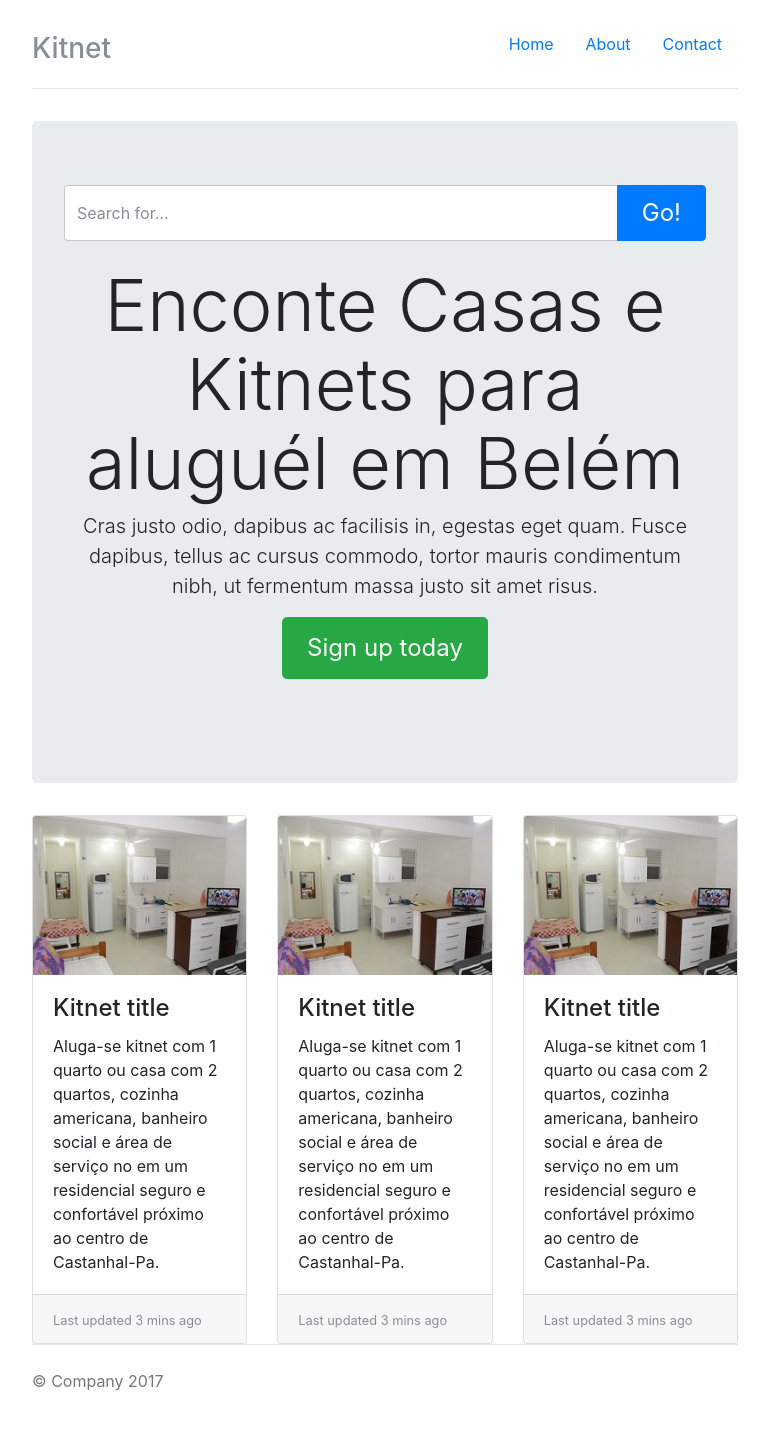
After one commit to franknfjr/kitnet, a PHP site: page /index.html in a window 1280 px wide. The commit adds this page. Shown: the whole page, without its empty margins (255-1024 px from the left). Run offline with PHP 8.4, Linux system fonts and the light colour scheme.

Commit message:
updates bootstrap

```diff
--- a/add.php
+++ b/add.php
@@ -1,16 +1,13 @@
 <?php session_start(); ?>
-
 <?php
    if(!isset($_SESSION['valid'])) {
    	header('Location: login.php');
    }
    ?>
-
 <html>
    <head>
       <title>Add Imovel</title>
    </head>
-
    <body>
       <?php
          //including the database connection file
@@ -66,7 +63,7 @@ if(isset($_POST['Submit'])) {
 
          		//display success message
          		echo "<font color='green'>Data added successfully.";
-		echo "<br/><a href='view.php'>View Result</a>";
+         		echo "<br/><a href='viewImovel.php'>View Result</a>";
          	}
          }
          ?>
--- a/connection.php
+++ b/connection.php
@@ -1,9 +1,4 @@
 <?php
-
-/**
- * mysql_connect is deprecated
- * using mysqli_connect instead
- */
 
    $databaseHost = 'localhost';
    $databaseName = 'mydb';
--- a/database.sql
+++ b/database.sql
@@ -57,7 +57,7 @@ CREATE TABLE IF NOT EXISTS `mydb`.`imovel` (
   `endereco` VARCHAR(150) NULL,
   `bairro` VARCHAR(45) NULL,
   `cep` VARCHAR(45) NULL,
-  `valor_aluguel` DECIMAL(12,1) NULL,
+  `valor_aluguel` DECIMAL(12,2) NULL,
   `descricao` VARCHAR(200) NULL,
   `qtd_quartos` INT NULL,
   `area_total` INT NULL,
--- /dev/null
+++ b/index.html
@@ -0,0 +1,95 @@
+<!DOCTYPE html>
+<html lang="pt-BR">
+   <head>
+      <meta charset="utf-8">
+      <meta name="viewport" content="width=device-width, initial-scale=1, shrink-to-fit=no">
+      <meta name="description" content="">
+      <meta name="author" content="">
+      <link rel="icon" href="https://getbootstrap.com/favicon.ico">
+      <title>Kitnet</title>
+      <!-- Bootstrap core CSS -->
+      <link rel="stylesheet" href="https://maxcdn.bootstrapcdn.com/bootstrap/4.0.0-beta/css/bootstrap.min.css" integrity="sha384-/Y6pD6FV/Vv2HJnA6t+vslU6fwYXjCFtcEpHbNJ0lyAFsXTsjBbfaDjzALeQsN6M" crossorigin="anonymous">
+      <!-- Custom styles for this template -->
+      <link href="narrow-jumbotron.css" rel="stylesheet">
+   </head>
+   <body>
+      <div class="container">
+         <div class="header clearfix">
+            <nav>
+               <ul class="nav nav-pills float-right" role="tablist">
+                  <li class="nav-item">
+                     <a class="nav-link" href="index.html">Home <span class="sr-only">(current)</span></a>
+                  </li>
+                  <li class="nav-item">
+                     <a class="nav-link" href="#">About</a>
+                  </li>
+                  <li class="nav-item">
+                     <a class="nav-link" href="#">Contact</a>
+                  </li>
+               </ul>
+            </nav>
+            <h3 class="text-muted">Kitnet</h3>
+         </div>
+         <div class="jumbotron">
+            <div class="input-group">
+               <input type="text" class="form-control" placeholder="Search for..." aria-label="Search for...">
+               <span class="input-group-btn">
+               <button class="btn btn-primary" type="button">Go!</button>
+               </span>
+            </div>
+            <br>
+            <h1 class="display-3">Enconte Casas e Kitnets para aluguél em Belém</h1>
+            <p class="lead">Cras justo odio, dapibus ac facilisis in, egestas eget quam. Fusce dapibus, tellus ac cursus commodo, tortor mauris condimentum nibh, ut fermentum massa justo sit amet risus.</p>
+            <p><a class="btn btn-lg btn-success" href="registerProprietario.php" role="button">Sign up today</a></p>
+            <br>
+         </div>
+         <div class="row">
+            <div class="col-md-4">
+               <div class="card">
+                  <img class="card-img-top" src="img-kitnet.jpg" alt="Card image cap">
+                  <div class="card-body">
+                     <h4 class="card-title">Kitnet title</h4>
+                     <p class="card-text">Aluga-se kitnet com 1 quarto ou casa com 2 quartos, cozinha americana, banheiro social e área de serviço no em um residencial seguro e confortável próximo ao centro de Castanhal-Pa. </p>
+                  </div>
+                  <div class="card-footer">
+                     <small class="text-muted">Last updated 3 mins ago</small>
+                  </div>
+               </div>
+            </div>
+            <div class="col-md-4">
+               <div class="card">
+                  <img class="card-img-top" src="img-kitnet.jpg" alt="Card image cap">
+                  <div class="card-body">
+                     <h4 class="card-title">Kitnet title</h4>
+                     <p class="card-text">Aluga-se kitnet com 1 quarto ou casa com 2 quartos, cozinha americana, banheiro social e área de serviço no em um residencial seguro e confortável próximo ao centro de Castanhal-Pa. </p>
+                  </div>
+                  <div class="card-footer">
+                     <small class="text-muted">Last updated 3 mins ago</small>
+                  </div>
+               </div>
+            </div>
+            <div class="col-md-4">
+               <div class="card">
+                  <img class="card-img-top" src="img-kitnet.jpg" alt="Card image cap">
+                  <div class="card-body">
+                     <h4 class="card-title">Kitnet title</h4>
+                     <p class="card-text">Aluga-se kitnet com 1 quarto ou casa com 2 quartos, cozinha americana, banheiro social e área de serviço no em um residencial seguro e confortável próximo ao centro de Castanhal-Pa. </p>
+                  </div>
+                  <div class="card-footer">
+                     <small class="text-muted">Last updated 3 mins ago</small>
+                  </div>
+               </div>
+            </div>
+         </div>
+         <footer class="footer">
+            <p>&copy; Company 2017</p>
+         </footer>
+      </div>
+      <!-- /container -->
+      <!-- Bootstrap core JavaScript
+         ================================================== -->
+      <!-- Placed at the end of the document so the pages load faster -->
+      <!-- IE10 viewport hack for Surface/desktop Windows 8 bug -->
+      <script src="https://getbootstrap.com/assets/js/ie10-viewport-bug-workaround.js"></script>
+   </body>
+</html>
--- a/index.php
+++ b/index.php
@@ -17,7 +17,7 @@ if(isset($_SESSION['valid'])) {
 
     Bem vindo <?php echo $_SESSION['nome'] ?> ! <a href='logout.php'>Logout</a><br/>
     <br/>
-    <a href='view.php'>Visualizar e adicionar Imóveis</a>
+    <a href='viewImovel.php'>Visualizar e adicionar Imóveis</a>
     <br/><br/>
     <?php
 } else {
--- a/logout.php
+++ b/logout.php
@@ -1,5 +1,5 @@
 <?php
 session_start();
 session_destroy();
-header("Location:index.php");
+header("Location:index.html");
 ?>
--- a/maps.php
+++ b/maps.php
@@ -53,6 +53,6 @@ while($res = mysqli_fetch_array($result)) {
   <body>
     <h3>My Google Maps Demo</h3>
     <div id="map"></div><br>
-	   <?php echo "<a href='view.php'>Voltar</a>" ?>
+	   <?php echo "<a href='viewImovel.php'>Voltar</a>" ?>
   </body>
 </html>
--- /dev/null
+++ b/narrow-jumbotron.css
@@ -0,0 +1,79 @@
+/* Space out content a bit */
+body {
+  padding-top: 1.5rem;
+  padding-bottom: 1.5rem;
+}
+
+/* Everything but the jumbotron gets side spacing for mobile first views */
+.header,
+.marketing,
+.footer {
+  padding-right: 1rem;
+  padding-left: 1rem;
+}
+
+/* Custom page header */
+.header {
+  padding-bottom: 1rem;
+  border-bottom: .05rem solid #e5e5e5;
+}
+/* Make the masthead heading the same height as the navigation */
+.header h3 {
+  margin-top: 0;
+  margin-bottom: 0;
+  line-height: 3rem;
+}
+
+/* Custom page footer */
+.footer {
+  padding-top: 1.5rem;
+  color: #777;
+  border-top: .05rem solid #e5e5e5;
+}
+
+/* Customize container */
+@media (min-width: 48em) {
+  .container {
+    max-width: 46rem;
+  }
+}
+.container-narrow > hr {
+  margin: 2rem 0;
+}
+
+/* Main marketing message and sign up button */
+.jumbotron {
+  text-align: center;
+  border-bottom: .05rem solid #e5e5e5;
+}
+.jumbotron .btn {
+  padding: .75rem 1.5rem;
+  font-size: 1.5rem;
+}
+
+/* Supporting marketing content */
+.marketing {
+  margin: 3rem 0;
+}
+.marketing p + h4 {
+  margin-top: 1.5rem;
+}
+
+/* Responsive: Portrait tablets and up */
+@media screen and (min-width: 48em) {
+  /* Remove the padding we set earlier */
+  .header,
+  .marketing,
+  .footer {
+    padding-right: 0;
+    padding-left: 0;
+  }
+  /* Space out the masthead */
+  .header {
+    margin-bottom: 2rem;
+  }
+  /* Remove the bottom border on the jumbotron for visual effect */
+  .jumbotron {
+    border-bottom: 0;
+  }
+}
--- a/view.php
+++ b/viewImovel.php
@@ -53,7 +53,7 @@ $result = mysqli_query($mysqli, "SELECT * FROM imovel WHERE proprietario_id=".$_
 				echo "<td>".$res['descricao']."</td>";
 				echo "<td>".$res['qtd_quartos']."</td>";
 				echo "<td>".$res['area_total']."</td>";
- 				echo "<td><a class='btn btn-primary' href=\"edit.php?id=$res[id]\">Edit</a> | <a class='btn btn-danger' href=\"delete.php?id=$res[id]\" onClick=\"return confirm('Are you sure you want to delete?')\">Delete</a></td>";
+ 				echo "<td><a class='btn btn-primary' href=\"editImovel.php?id=$res[id]\">Edit</a> | <a class='btn btn-danger' href=\"delete.php?id=$res[id]\" onClick=\"return confirm('Are you sure you want to delete?')\">Delete</a></td>";
 			}
 			?>
 		</tr>
```
Also changed, not shown: add.html (+5 -5 lines), delete.php (deleted, +0 -21 lines), deleteImovel.php (added, +19 -0 lines), editImovel.php (renamed from edit.php, +4 -4 lines), login.php (+2 -5 lines), register.php (deleted, +0 -90 lines), registerProprietario.php (added, +88 -0 lines), download.png (added), img-kitnet.jpg (added), img.png (added). Lines whose indentation alone changed are shown as unchanged.
